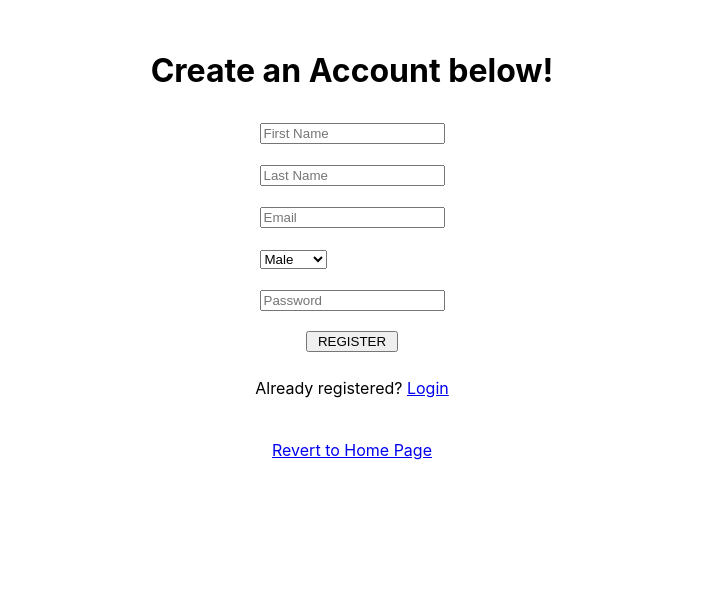
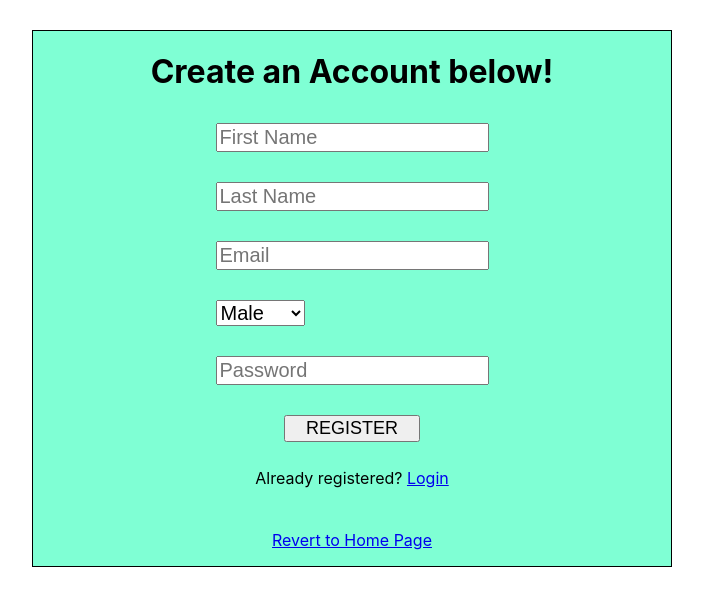
Before and after one commit to asnganje/frontEnd-SMS, a React (Create React App) app in the folder sms-frontend/: page /register in a window 1280 px wide. Shown: the top 606 px of the page, without its empty margins (288-991 px from the left). Built offline with nearby package versions, Linux system fonts and the light colour scheme.

Commit message:
Add styling for register and login components

```diff
--- a/sms-frontend/src/styles/login.css
+++ b/sms-frontend/src/styles/login.css
@@ -1,18 +1,36 @@
+.loginContainer {
+    border: 1px solid black
+}
+
 .login-container {
     display: flex;
     flex-direction: column;
     align-items: center;
     gap: 10px;
-    margin: 30px 0
+    margin: 30px 0;
+    margin-left: 25%;
+    border: 1px solid black;
+    width: 50%;
+    background-color: aquamarine;
+    border-radius: 1%;
 }
 
 .login-form {
     display: flex;
     flex-direction: column;
-    gap: 20px;
+    gap: 30px;
+}
+
+.login-form input {
+    font-size: 25px;
 }
 
 .loginBtn {
     width: 50%;
     align-self: center;
+    font-size: 25px;
 }
+
+.login-container {
+    font-size: 20px;
+}
--- a/sms-frontend/src/styles/register.css
+++ b/sms-frontend/src/styles/register.css
@@ -3,16 +3,35 @@
     flex-direction: column;
     align-items: center;
     gap: 10px;
-    margin: 30px 0
+    margin: 30px 0;
+    border: 1px solid black;
+    margin-left: 25%;
+    margin-right: 25%;
+    background-color: aquamarine;
 }
 
 .register-form {
     display: flex;
     flex-direction: column;
-    gap: 20px;
+    gap: 30px;
+}
+
+.register-form input {
+    font-size: 20px;
+}
+
+.register-form select {
+    font-size: 20px;
 }
 
 .registerBtn {
     width: 50%;
     align-self: center;
+    font-size: 18px;
+    transition: background-color 1s ease;
 }
+
+.registerBtn:hover {
+    background-color: orange;
+    border-radius: 5%;
+}
```
